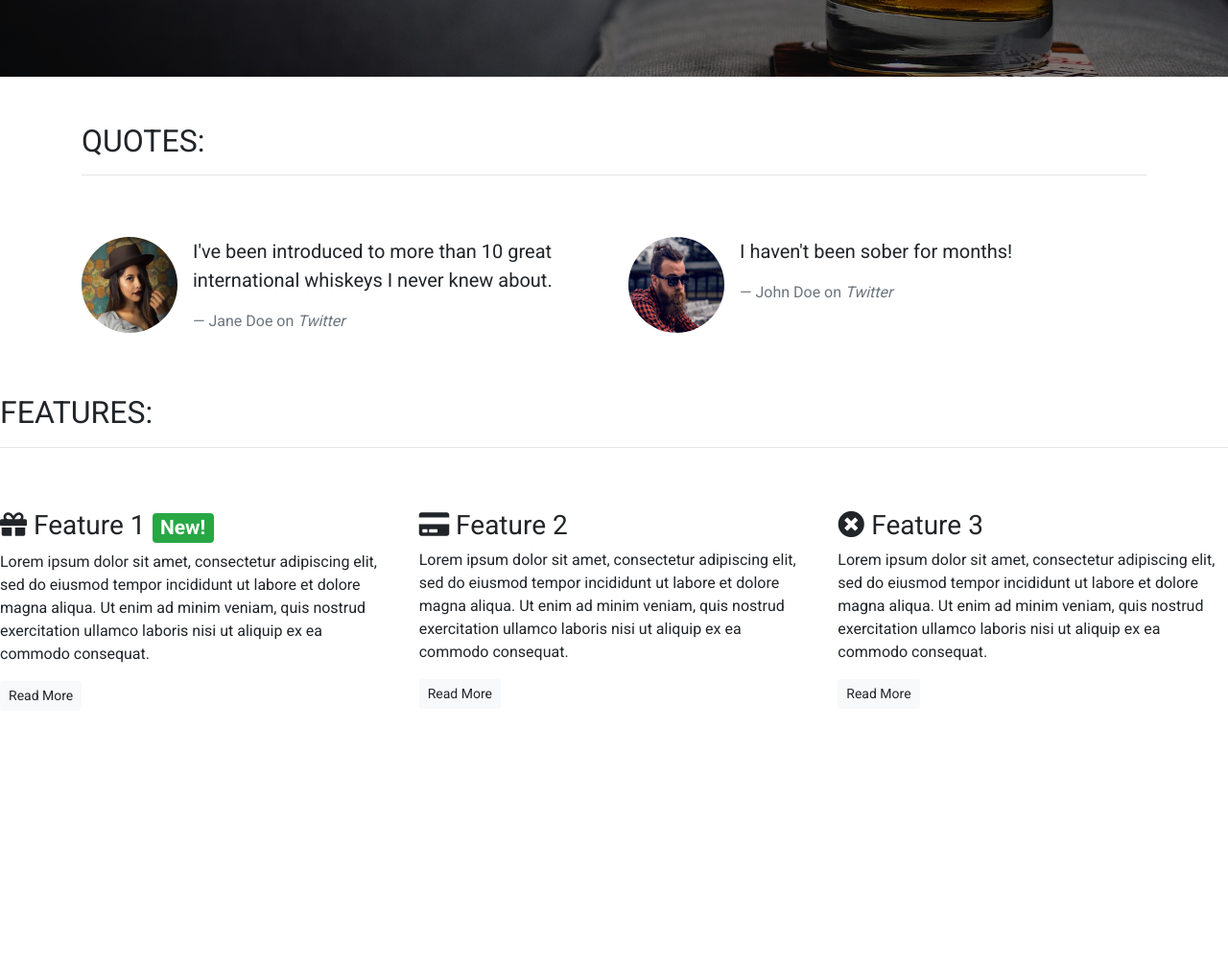
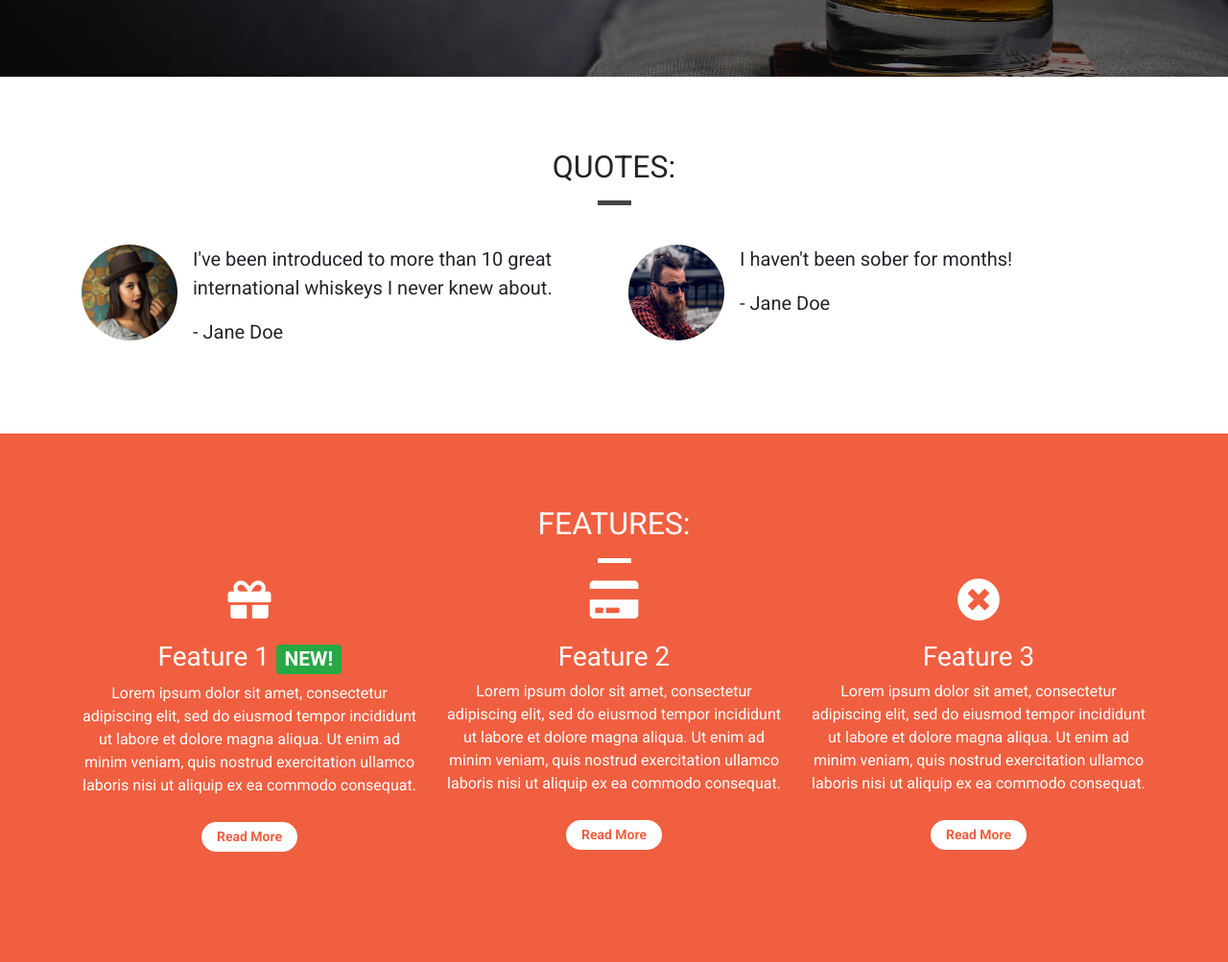
Before and after one commit to Zandirin/bootstrap-module, a plain HTML site: page index.html in a window 1280 px wide. Shown: the part 720-1723 px from the top of the page at 96% size. Before the commit the page ends 1477 px from the top, so only its background shows below. Drawn offline with nearby package versions, Linux system fonts and the light colour scheme.

Commit message:
style:styled quotes and features

```diff
--- a/assets/css/style.css
+++ b/assets/css/style.css
@@ -1,5 +1,10 @@
 body {
     font-family: 'Roboto', sans-serif;
+}
+
+.container-wrapper--red {
+    background-color: #f05f40;
+    color: white;
 }
 
 /* Containers */
@@ -41,6 +46,22 @@ body {
     background-color: rgba(0, 0, 0, 0.5);
 }
 
+/* Page Headers */
+
+.page-header {
+    margin-bottom: 0;
+    border-bottom: 0;
+    text-align: center;
+}
+
+.page-header h2 {
+    margin-top: 0;
+}
+
+.quotes .page-header {
+    margin-bottom: 25px;
+}
+
 /* Block dividers */
 
 .block-divider {
@@ -56,6 +77,17 @@ body {
 
 .block-divider--short {
     width: 35px;
+}
+
+.block-divider--white {
+    background-color: #fff;
+}
+
+/* Content containers */
+
+.content-container {
+    padding-top: 75px;
+    padding-bottom: 75px;
 }
 
 /* Navbar */
@@ -135,3 +167,24 @@ body {
     border-color: #df4929;
     color: white;
 }
+
+.feature {
+    text-align: center;
+    margin-bottom: 40px;
+}
+
+.feature i {
+    margin-bottom: 20px;
+    font-size: 45px;
+    line-height: 45px;
+}
+
+.feature .btn {
+    background-color: white;
+    border-color: white;
+    border-radius: 15px;
+    min-width: 100px;
+    font-weight: bold;
+    margin-top: 10px;
+    color: #f05f40;
+}
--- a/index.html
+++ b/index.html
@@ -84,12 +84,13 @@
     <!-- /.callout -->
 
     <!-- Quotes -->
-    <div class="container quotes-container">
+    <div class="container-wrapper">
+        <div class="container quotes-container content-container">
             <section class="quotes">
                 <div class="row">
-                <div class="col-12 my-5">
+                    <div class="col-12 page-header">
                         <h2 class="text-uppercase">Quotes:</h2>
-                    <hr />
+                        <hr class="block-divider block-divider--short">
                     </div>
                 </div>
                 <div class="row">
@@ -102,8 +103,7 @@
                                 <blockquote class="blockquote">
                                     <p>I've been introduced to more than 10 great international whiskeys I never knew about.
                                     </p>
-                                <footer class="blockquote-footer">Jane Doe on <cite title="Twitter">Twitter</cite>
-                                </footer>
+                                    <p>- Jane Doe</p>
                                 </blockquote>
                             </div>
                         </div>
@@ -116,31 +116,32 @@
                             <div class="media-body">
                                 <blockquote class="blockquote">
                                     <p>I haven't been sober for months!</p>
-                                <footer class="blockquote-footer">John Doe on <cite title="Twitter">Twitter</cite>
-                                </footer>
+                                    <p>- Jane Doe</p>
                                 </blockquote>
                             </div>
                         </div>
                     </div>
                 </div>
             </section>
+            <!-- /.quotes -->
         </div>
-    <!-- /.quotes -->
+    </div>
 
     <!-- Features -->
-    <div class="features-container">
+    <div class="container-wrapper container-wrapper--red">
+        <div class="container features-container content-container">
             <section class="features">
                 <div class="row">
-                <div class="col-12 my-5">
+                    <div class="col-12 page-header">
                         <h2 class="text-uppercase">Features:</h2>
-                    <hr />
+                        <hr class="block-divider block-divider--short block-divider--white">
                     </div>
                 </div>
                 <div class="row">
                     <div class="col-12 col-md-6 col-lg-4">
                         <div class="feature">
-                        <h3><i class="fas fa-gift d-none d-sm-inline"></i> Feature 1 <span
-                                class="badge badge-success">New!</span></h3>
+                            <h3><i class="fas fa-gift d-none d-sm-block"></i> Feature 1 <span
+                                    class="badge badge-success">NEW!</span></h3>
                             <p>Lorem ipsum dolor sit amet, consectetur adipiscing elit, sed do eiusmod tempor incididunt ut
                                 labore et dolore magna aliqua. Ut enim ad minim veniam, quis nostrud exercitation ullamco
                                 laboris nisi ut aliquip ex ea commodo consequat.</p>
@@ -149,7 +150,7 @@
                     </div>
                     <div class="col-12 col-md-6 col-lg-4">
                         <div class="feature">
-                        <h3><i class="fas fa-credit-card d-none d-sm-inline"></i> Feature 2</h3>
+                            <h3><i class="fas fa-credit-card d-none d-sm-block"></i> Feature 2</h3>
                             <p>Lorem ipsum dolor sit amet, consectetur adipiscing elit, sed do eiusmod tempor incididunt ut
                                 labore et dolore magna aliqua. Ut enim ad minim veniam, quis nostrud exercitation ullamco
                                 laboris nisi ut aliquip ex ea commodo consequat.</p>
@@ -158,7 +159,7 @@
                     </div>
                     <div class="col-12 d-md-none d-lg-block col-lg-4">
                         <div class="feature">
-                        <h3><i class="fas fa-times-circle d-none d-sm-inline"></i> Feature 3</h3>
+                            <h3><i class="fas fa-times-circle d-none d-sm-block"></i> Feature 3</h3>
                             <p>Lorem ipsum dolor sit amet, consectetur adipiscing elit, sed do eiusmod tempor incididunt ut
                                 labore et dolore magna aliqua. Ut enim ad minim veniam, quis nostrud exercitation ullamco
                                 laboris nisi ut aliquip ex ea commodo consequat.</p>
@@ -167,8 +168,9 @@
                     </div>
                 </div>
             </section>
+            <!-- /.features -->
         </div>
-    <!-- /.features -->
+    </div>
 
     <div class="modal" tabindex="-1" role="dialog" id="signUpModal">
         <div class="modal-dialog" role="document">
```
Lines whose indentation alone changed are shown as unchanged.
